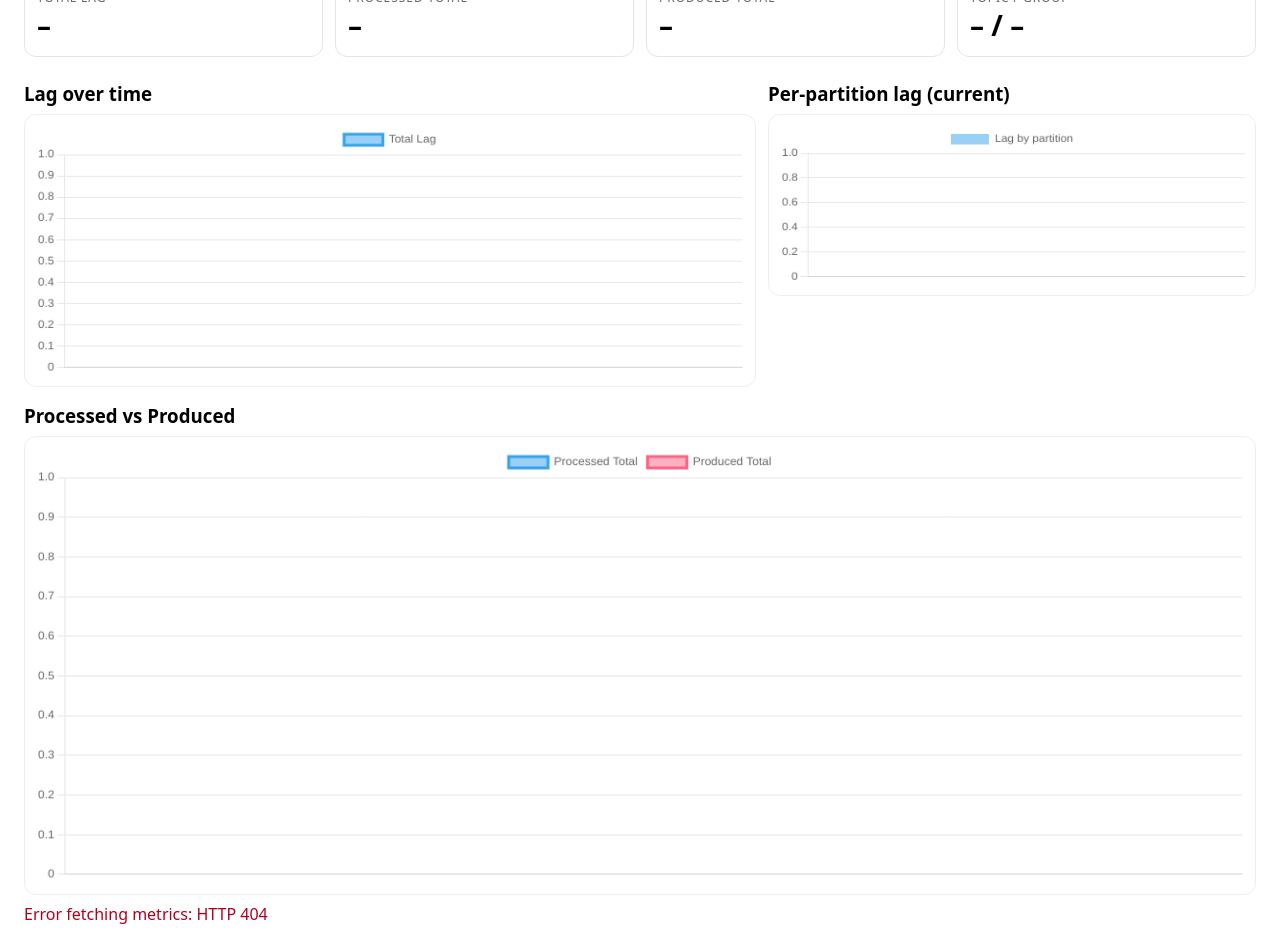
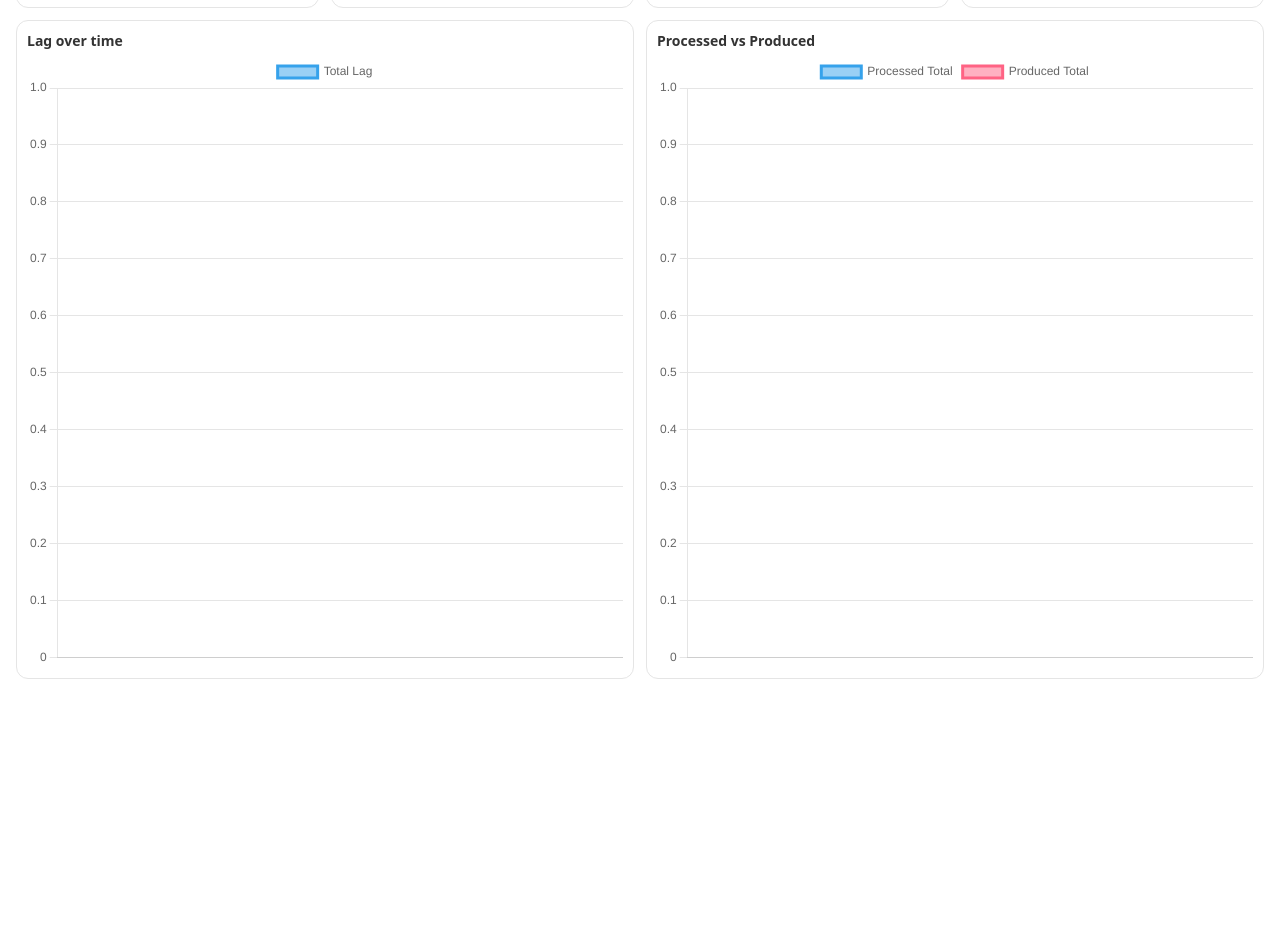
Before and after one commit to madibaT/chat-gpt-test, a plain HTML site: page wwwroot/index.html in a window 1280 px wide. Shown: the part 137-1086 px from the top of the page. After the commit the page ends 816 px from the top, so only its background shows below. Drawn offline with nearby package versions, Linux system fonts and the light colour scheme; no server answers.

Commit message:
add improved graphs

```diff
--- a/wwwroot/index.html
+++ b/wwwroot/index.html
@@ -6,23 +6,41 @@
     <meta name="viewport" content="width=device-width, initial-scale=1" />
     <script src="https://cdn.jsdelivr.net/npm/chart.js"></script>
     <style>
-      :root { --gap: 12px; }
-      body { font-family: system-ui, -apple-system, Segoe UI, Roboto, Ubuntu, Cantarell, 'Helvetica Neue', Arial, 'Noto Sans', 'Apple Color Emoji', 'Segoe UI Emoji', 'Segoe UI Symbol'; margin: 24px; }
-      h1 { margin: 0 0 8px 0; }
-      .muted { color: #666; margin-bottom: 16px; }
-      .cards { display: grid; grid-template-columns: repeat(auto-fit, minmax(220px,1fr)); gap: var(--gap); margin-bottom: 16px; }
-      .card { padding: 12px; border: 1px solid #e5e5e5; border-radius: 12px; }
-      .kpi { font-size: 28px; font-weight: 700; }
-      .label { color: #666; font-size: 12px; text-transform: uppercase; letter-spacing: .08em; }
-      .grid { display: grid; grid-template-columns: 1fr; gap: var(--gap); }
-      @media (min-width: 1000px) { .grid { grid-template-columns: 1.2fr .8fr; } }
-      canvas { background: #fff; border: 1px solid #eee; border-radius: 12px; padding: 10px; }
-      .err { color: #b00020; margin-top: 8px; white-space: pre-wrap; }
+      * { box-sizing: border-box; }
+      html, body { height: 100%; }
+      body { margin: 16px; overflow: hidden; font-family: system-ui, -apple-system, Segoe UI, Roboto, Ubuntu, Cantarell, "Helvetica Neue", Arial; }
+      h1 { margin: 0; font-size: 20px; }
+      .muted { color: #666; font-size: 12px; }
+
+      /* Page layout: header + KPIs + charts (charts expand to fill viewport) */
+      .layout { height: 100%; display: flex; flex-direction: column; gap: 12px; }
+      .top { display: grid; grid-template-columns: auto 1fr; align-items: end; gap: 12px; }
+      .cards { display: grid; grid-template-columns: repeat(auto-fit, minmax(200px,1fr)); gap: 12px; }
+      .card { padding: 10px; border: 1px solid #e5e5e5; border-radius: 12px; }
+      .label { color: #666; font-size: 11px; text-transform: uppercase; letter-spacing: .08em; }
+      .kpi { font-size: 26px; font-weight: 700; }
+
+      /* Charts area: fills remaining height, two columns side-by-side */
+      .charts { flex: 1; min-height: 0; display: grid; grid-template-columns: 1fr 1fr; gap: 12px; }
+      .chart-card { display: flex; flex-direction: column; border: 1px solid #e5e5e5; border-radius: 12px; padding: 10px; background: #fff; }
+      .chart-title { margin: 0 0 6px 0; font-size: 14px; color: #333; }
+      .chart-wrap { flex: 1; min-height: 0; }
+      .chart-wrap canvas { width: 100%; height: 100%; display: block; }
+
+      /* Optional: if the window gets very narrow, allow stacking horizontally scrollable instead of vertical scroll */
+      @media (max-width: 900px) {
+        .charts { grid-auto-flow: column; grid-auto-columns: 100%; overflow-x: auto; }
+      }
     </style>
   </head>
   <body>
+    <div class="layout">
+      <div class="top">
+        <div>
           <h1>Event Hubs Lag (Kafka consumer)</h1>
           <div class="muted">Polling <code>/metrics</code> every 3s</div>
+        </div>
+      </div>
 
       <div class="cards">
         <div class="card"><div class="label">Total Lag</div><div id="lag" class="kpi">–</div></div>
@@ -31,101 +49,79 @@
         <div class="card"><div class="label">Topic / Group</div><div class="kpi"><span id="topic">–</span> / <span id="cg">–</span></div></div>
       </div>
 
-    <div class="grid">
-      <div>
-        <h3 style="margin:8px 0">Lag over time</h3>
-        <canvas id="lagChart" height="120"></canvas>
+      <div class="charts">
+        <div class="chart-card">
+          <h3 class="chart-title">Lag over time</h3>
+          <div class="chart-wrap"><canvas id="lagChart"></canvas></div>
         </div>
-      <div>
-        <h3 style="margin:8px 0">Per-partition lag (current)</h3>
-        <canvas id="partitionChart" height="120"></canvas>
+        <div class="chart-card">
+          <h3 class="chart-title">Processed vs Produced</h3>
+          <div class="chart-wrap"><canvas id="ppChart"></canvas></div>
+        </div>
       </div>
     </div>
 
-    <h3 style="margin:16px 0 8px">Processed vs Produced</h3>
-    <canvas id="ppChart" height="120"></canvas>
-
-    <div id="error" class="err"></div>
-
     <script>
-      const fmt = n => Number(n).toLocaleString();
+      const fmt = n => Number(n ?? 0).toLocaleString();
 
       const lagEl = document.getElementById('lag');
       const procEl = document.getElementById('processed');
       const prodEl = document.getElementById('produced');
       const topicEl = document.getElementById('topic');
       const cgEl = document.getElementById('cg');
-      const errEl = document.getElementById('error');
 
-      const lagCtx = document.getElementById('lagChart').getContext('2d');
-      const partitionCtx = document.getElementById('partitionChart').getContext('2d');
-      const ppCtx = document.getElementById('ppChart').getContext('2d');
-
-      const lagChart = new Chart(lagCtx, {
+      // Charts
+      const lagChart = new Chart(document.getElementById('lagChart').getContext('2d'), {
         type: 'line',
         data: { labels: [], datasets: [{ label: 'Total Lag', data: [], tension: 0.2 }] },
-        options: { animation: false, responsive: true, scales: { x: { ticks: { maxTicksLimit: 10 } } } }
+        options: { animation: false, responsive: true, maintainAspectRatio: false, scales: { x: { ticks: { maxTicksLimit: 10 } } } }
       });
 
-      const partitionChart = new Chart(partitionCtx, {
-        type: 'bar',
-        data: { labels: [], datasets: [{ label: 'Lag by partition', data: [] }] },
-        options: { animation: false, responsive: true, scales: { x: { ticks: { autoSkip: false } } } }
-      });
-
-      const ppChart = new Chart(ppCtx, {
+      const ppChart = new Chart(document.getElementById('ppChart').getContext('2d'), {
         type: 'line',
-        data: {
-          labels: [],
-          datasets: [
+        data: { labels: [], datasets: [
           { label: 'Processed Total', data: [], tension: 0.2 },
           { label: 'Produced Total',  data: [], tension: 0.2 }
-          ]
-        },
-        options: { animation: false, responsive: true, scales: { x: { ticks: { maxTicksLimit: 10 } } } }
+        ]},
+        options: { animation: false, responsive: true, maintainAspectRatio: false, scales: { x: { ticks: { maxTicksLimit: 10 } } } }
       });
 
       async function tick() {
         try {
-          errEl.textContent = '';
           const res = await fetch('/metrics', { cache: 'no-store' });
           if (!res.ok) throw new Error(`HTTP ${res.status}`);
           const m = await res.json();
 
           // KPIs
           lagEl.textContent = fmt(m.totalLag);
-          procEl.textContent = fmt(m.processedTotal ?? 0);
-          prodEl.textContent = fmt(m.endTotal ?? 0);
+          procEl.textContent = fmt(m.processedTotal);
+          prodEl.textContent = fmt(m.endTotal);
           topicEl.textContent = m.topic ?? '–';
           cgEl.textContent = m.consumerGroup ?? '–';
 
+          // Time label
           const now = new Date().toLocaleTimeString();
 
-          // Lag time series
+          // Update Lag chart
           lagChart.data.labels.push(now);
-          lagChart.data.datasets[0].data.push(m.totalLag);
-          if (lagChart.data.labels.length > 120) { lagChart.data.labels.shift(); lagChart.data.datasets[0].data.shift(); }
+          lagChart.data.datasets[0].data.push(m.totalLag ?? 0);
+          if (lagChart.data.labels.length > 240) { // keep ~12 mins at 3s/sample
+            lagChart.data.labels.shift();
+            lagChart.data.datasets[0].data.shift();
+          }
           lagChart.update();
 
-          // Processed vs Produced time series
+          // Update Processed vs Produced
           ppChart.data.labels.push(now);
           ppChart.data.datasets[0].data.push(m.processedTotal ?? 0);
           ppChart.data.datasets[1].data.push(m.endTotal ?? 0);
-          if (ppChart.data.labels.length > 120) {
+          if (ppChart.data.labels.length > 240) {
             ppChart.data.labels.shift();
             ppChart.data.datasets.forEach(d => d.data.shift());
           }
           ppChart.update();
-
-          // Per-partition bar (current snapshot)
-          const parts = (m.perPartition || []).slice().sort((a,b) => a.partition - b.partition);
-          partitionChart.data.labels = parts.map(p => `p${p.partition}`);
-          partitionChart.data.datasets[0].data = parts.map(p => p.lag);
-          partitionChart.update();
-
         } catch (e) {
-          errEl.textContent = `Error fetching metrics: ${e.message}`;
-          console.error(e);
+          console.error('Error fetching metrics:', e);
         }
       }
 
```
Lines whose indentation alone changed are shown as unchanged.
